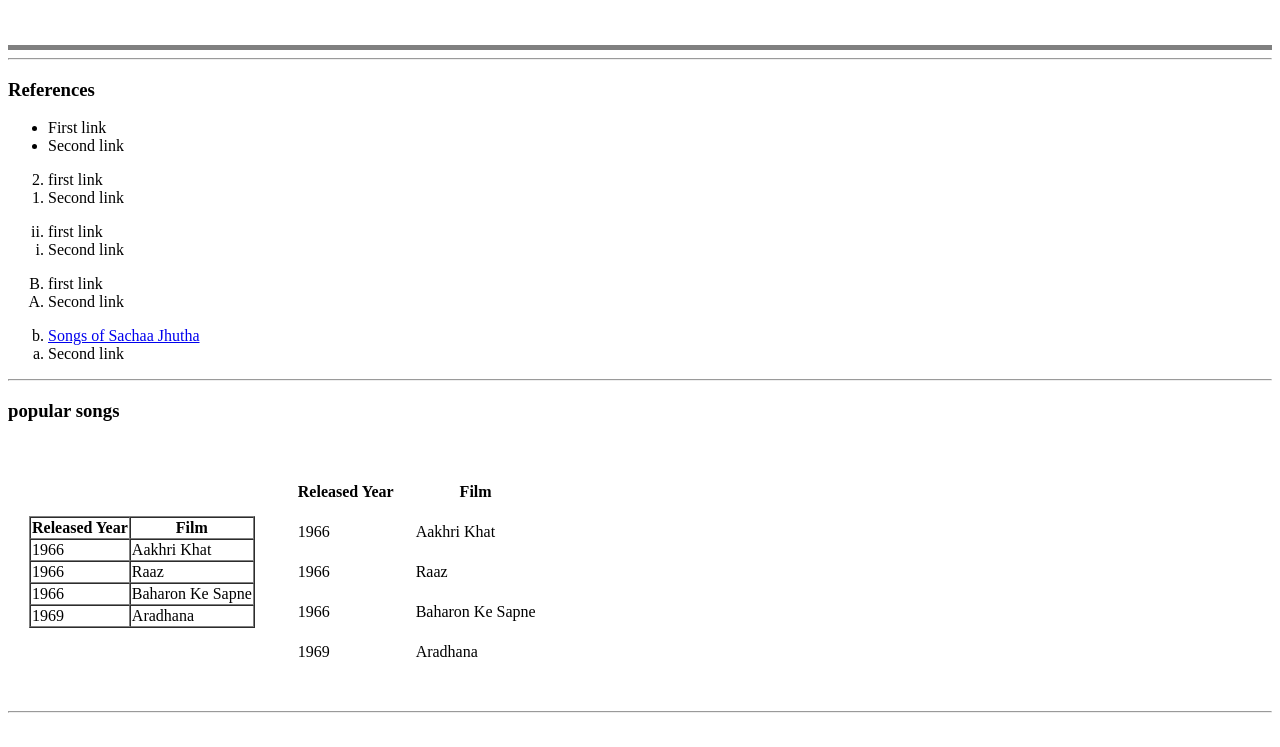
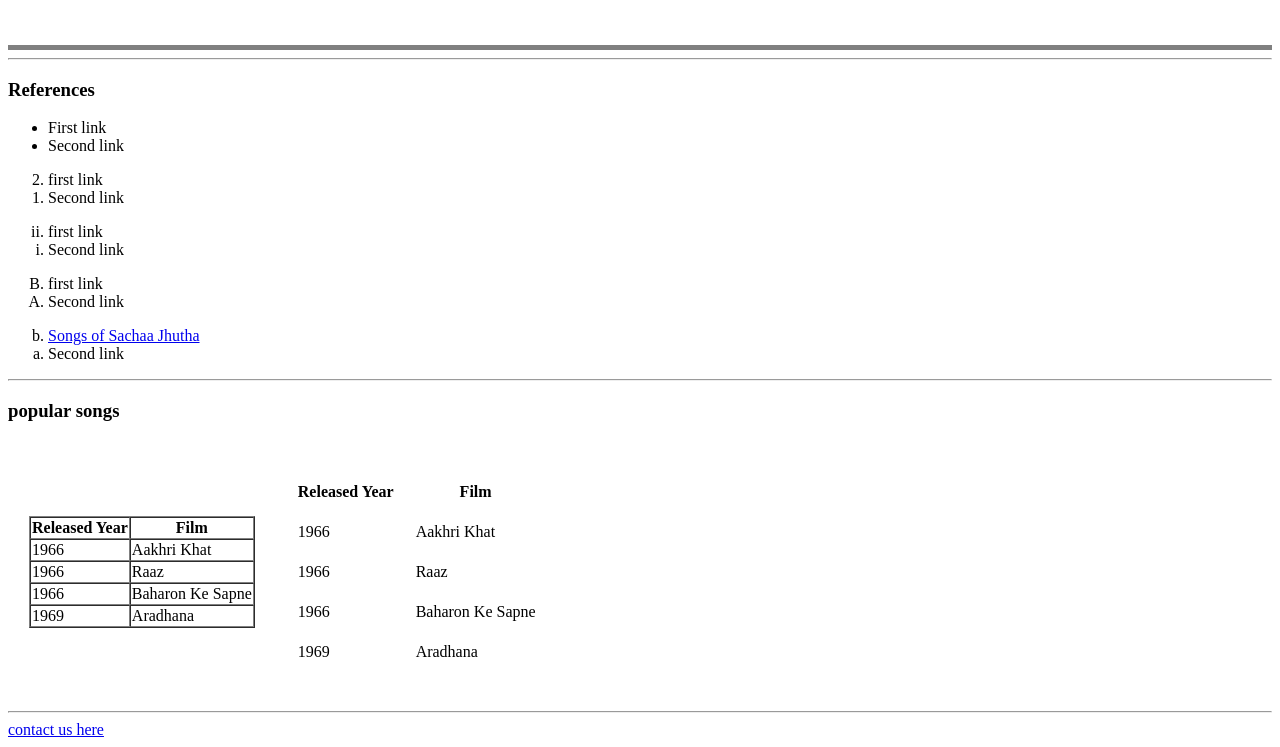
Before and after one commit to Rushikesh666/Static-website, a plain HTML site: page index.html in a window 1280 px wide. Shown: the part 357-1104 px from the top of the page. Drawn offline with Linux system fonts and the light colour scheme.

Commit message:
commiting changes 2nd time

```diff
--- a/index.html
+++ b/index.html
@@ -144,7 +144,7 @@
   </thead>
 </table>
 
-
+<a href="contact_us_page2.html">contact us here </a>
 </body>
 
 </html>
```
